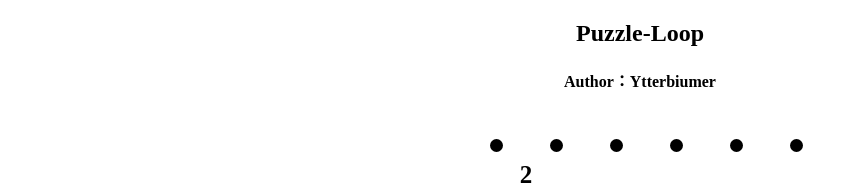
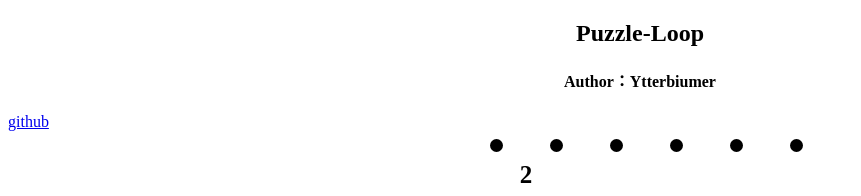
Before and after one commit to YBWA/Puzzle-Loop, a plain HTML site: page index.html in a window 1280 px wide. Shown: the top 196 px of the page, without its empty margins (0-861 px from the left). Drawn offline with Linux system fonts and the light colour scheme.

Commit message:
Update index.html

```diff
--- a/index.html
+++ b/index.html
@@ -135,5 +135,6 @@
 		</div>
 		<button type = "button" class = "btm" id = "smt">summit</button>
 		<button type = "button" class = "btm" id = "cln">clean</button>
+		<a class = "End" id = "ending" href="https://github.com/YBWA/Puzzle-Loop">github</a>
 	</body>
 </html>
```
